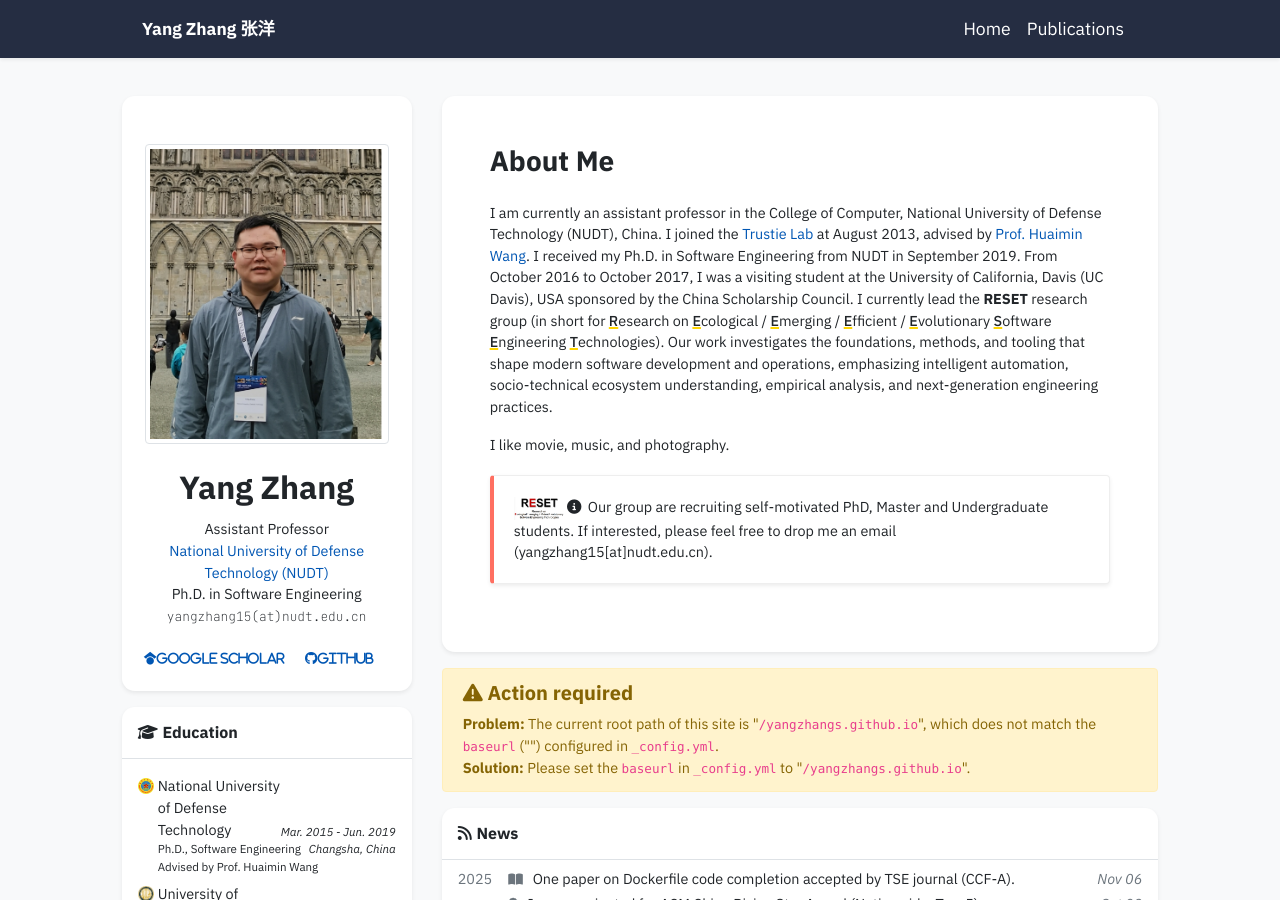
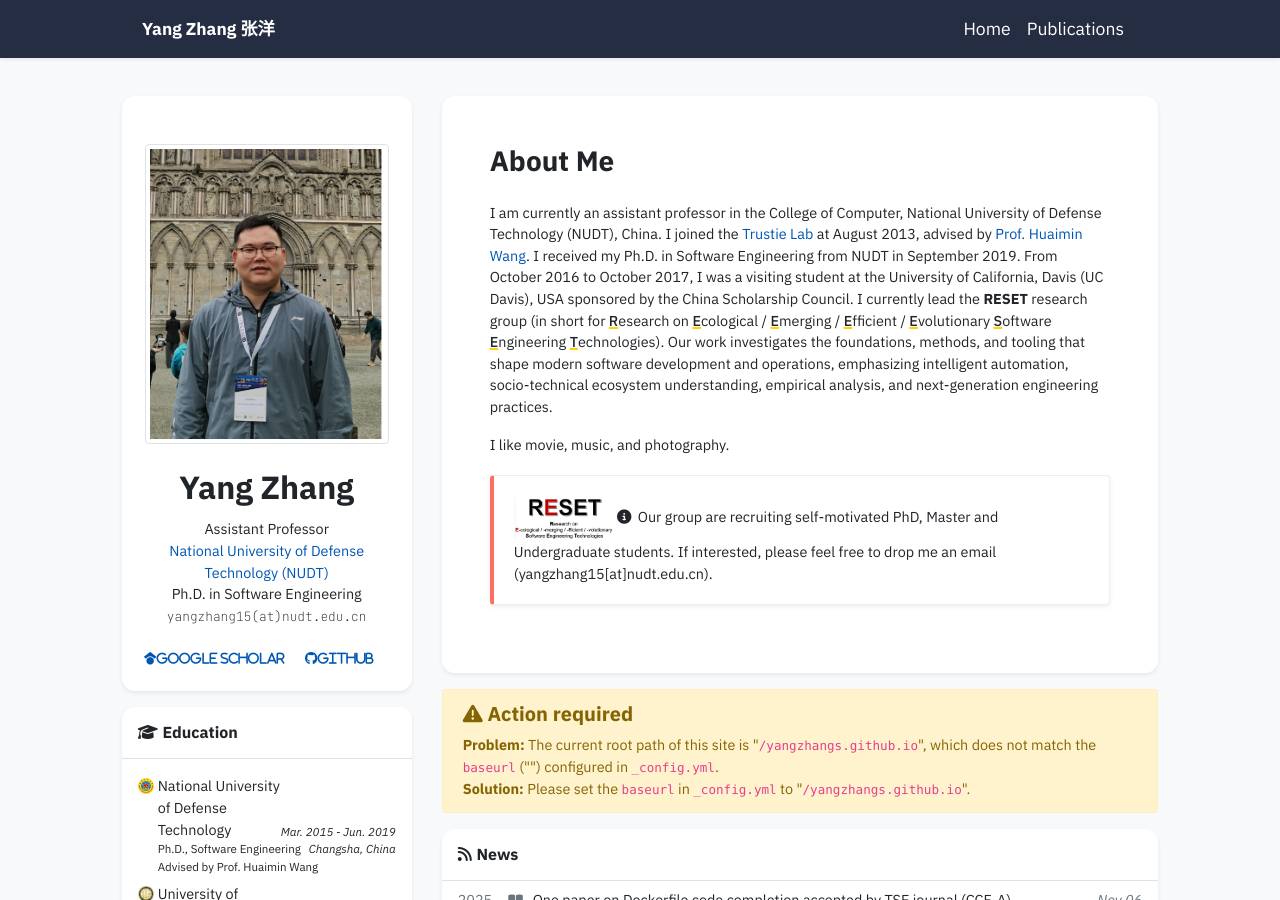
Before and after one commit to yangzhangs/yangzhangs.github.io, a Jekyll site: the page built from index.html, in a window 1280 px wide and 900 px high. Built offline with Jekyll 4.4.1, drawn with Linux system fonts in a browser that asks for light colours; nearby versions of some CDN libraries; some web fonts are replaced; a style sheet for code colours, icons or effects is not loaded.

Commit message:
Increase logo width from 50 to 100 pixels

```diff
--- a/_data/profile.yml
+++ b/_data/profile.yml
@@ -40,7 +40,7 @@ short_bio: >-
   <div class="bd-callout bd-callout-info bg-white shadow-sm">
   <img src="/assets/images/logo.png"
      alt="RESET Logo"
-     width="50">
+     width="100">
     <i class="fas fa-info-circle" style="margin-right: 0.2em;"></i>
     Our group are recruiting self-motivated PhD, Master and Undergraduate students. If interested, please feel free to drop me an email (yangzhang15[at]nudt.edu.cn).
   </div>
```
